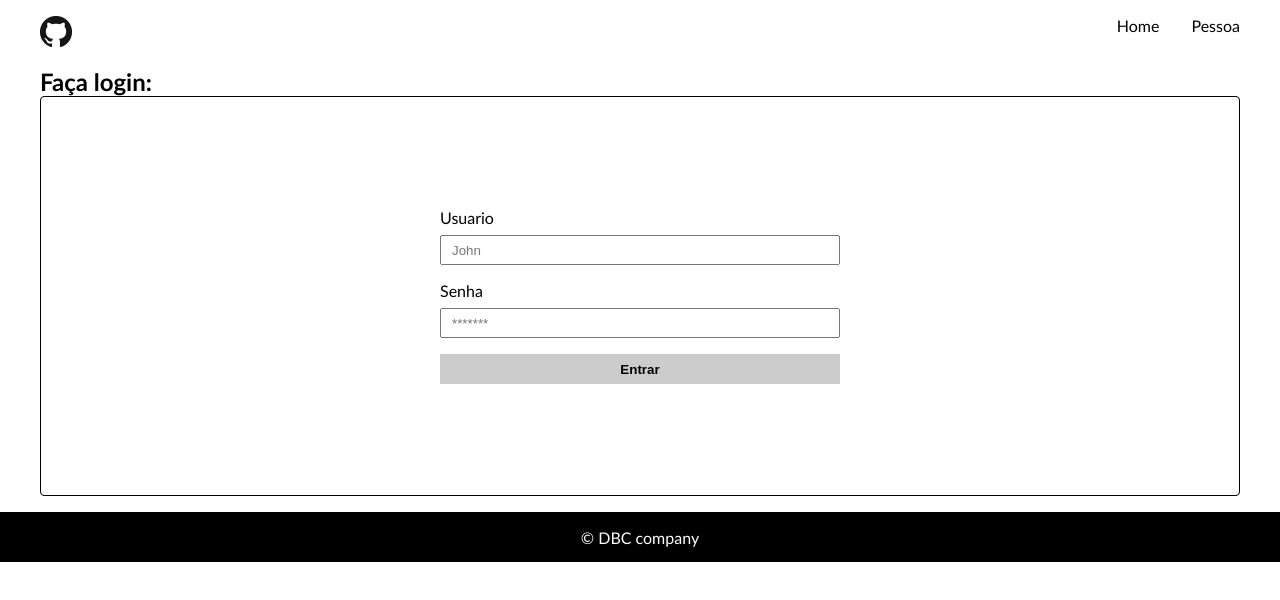
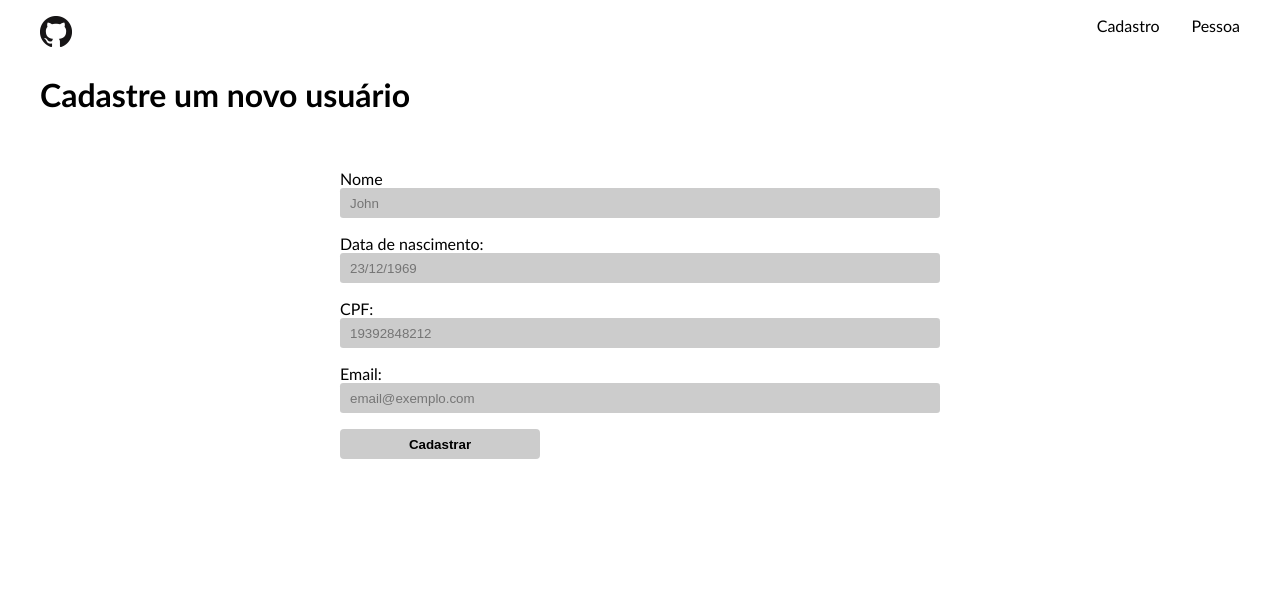
Before and after one commit to vtrajanodev/dbc_react_8_login_ts, a React (Create React App) app: page / in a window 1280 px wide. Shown: the top 600 px of the page. Built offline with nearby package versions, Linux system fonts and the light colour scheme.

Commit message:
Crate finalized

```diff
--- a/src/App.tsx
+++ b/src/App.tsx
@@ -2,8 +2,10 @@ import { BrowserRouter, Routes, Route } from "react-router-dom";
 import { Footer } from "./components/Footer";
 import { Header } from "./components/Header";
 import { AuthContextProvider } from "./context/AuthContext";
+import { Cadastro } from "./pages/Cadastro";
 import { Login } from "./pages/Login";
 import { Pessoa } from "./pages/Pessoa";
+
 
 function App() {
   return (
@@ -11,10 +13,11 @@ function App() {
       <AuthContextProvider>
         <Header />
         <Routes>
-          <Route path="/" element={<Login />} />
+          <Route path="/" element={<Cadastro />} />
+          <Route path="/login" element={<Login />} />
           <Route path="/pessoa" element={<Pessoa />} />
         </Routes>
-        <Footer />
+        {/* <Footer /> */}
       </AuthContextProvider>
     </BrowserRouter>
   );
--- a/src/components/Menu.tsx
+++ b/src/components/Menu.tsx
@@ -9,7 +9,7 @@ export const Menu = () => {
     <nav>
       <ul>
         <li>
-          <Link to="/"> Home</Link>
+          <Link to="/"> Cadastro</Link>
         </li>
         <li>
           <Link to="/pessoa">Pessoa</Link>
--- a/src/context/AuthContext.tsx
+++ b/src/context/AuthContext.tsx
@@ -53,8 +53,8 @@ export const AuthContextProvider = ({ children }: AuthContextProviderType) => {
   }
 
   const handleLogout = () => {
-
     localStorage.removeItem('token')
+    api.defaults.headers.common['Authorization'] = ''
     navigate('/')
     setUserAuthenticated(false)
   }
--- /dev/null
+++ b/src/models/CadastroDTO.ts
@@ -0,0 +1,6 @@
+export interface CadastroDTO {
+  nome: string;
+  dataNascimento: string;
+  cpf: string;
+  email: string;
+}
--- /dev/null
+++ b/src/pages/Cadastro.tsx
@@ -0,0 +1,66 @@
+import { CadastroDTO } from '../models/CadastroDTO'
+import { Formik, Form, Field, FormikHelpers, } from 'formik'
+import { useNavigate } from 'react-router'
+import styles from '../styles/cadastro.module.scss'
+import api from '../services/api'
+
+export const Cadastro = () => {
+
+  const navigate = useNavigate()
+
+  const handleRegister = async (user: CadastroDTO) => {
+    try {
+      const  response = await api.post('/pessoa', user)
+      alert(`Usuário ${response.data.nome} cadastrado com sucesso`)
+
+      navigate('/pessoa')
+    } catch (err) {
+      alert(err)
+    }
+
+  }
+
+  return (
+    <>
+      <div className={`container`}>
+        <h1>Cadastre um novo usuário</h1>
+
+        <Formik
+          initialValues={{
+            nome: '',
+            dataNascimento: '',
+            cpf: '',
+            email: ''
+          }}
+          onSubmit={(
+            values: CadastroDTO,
+            { setSubmitting }: FormikHelpers<CadastroDTO>
+          ) => {
+            handleRegister(values)
+            console.log(values)
+            setSubmitting(false);
+          }}
+        >
+          <Form className={styles.cadastroContainer}>
+            <div>
+              <label htmlFor="nome">Nome</label>
+              <Field id="nome" name="nome" placeholder="John" />
+
+              <label htmlFor="dataNascimento">Data de nascimento:</label>
+              <Field id="dataNascimento" name="dataNascimento" placeholder="23/12/1969" />
+
+              <label htmlFor="cpf">CPF: </label>
+              <Field id="cpf" name="cpf" placeholder="19392848212"/>
+
+              <label htmlFor="email">Email:</label>
+              <Field id="email" name="email" placeholder="email@exemplo.com" />
+
+              <button type="submit">Cadastrar</button>
+            </div>
+          </Form>
+        </Formik>
+
+      </div>
+    </>
+  )
+}
--- a/src/pages/Login.tsx
+++ b/src/pages/Login.tsx
@@ -3,28 +3,10 @@ import { useContext } from 'react';
 import { AuthContext } from '../context/AuthContext';
 import styles from '../styles/login.module.scss'
 import { LoginDTO } from '../models/LoginDTO';
-import api from '../services/api';
-import { useNavigate } from 'react-router';
 
 export const Login = () => {
 
-  const { setUserAuthenticated } = useContext(AuthContext)
-  const navigate = useNavigate()
-
-  const handleLogin = async (user: LoginDTO) => {
-    try {
-
-      const { data } = await api.post('/auth', user)
-      localStorage.setItem('token', data)
-      api.defaults.headers.common['Authorization'] = data
-
-      setUserAuthenticated(true)
-      navigate('/pessoa')
-
-    } catch (err) {
-      alert(err)
-    }
-  }
+  const { handleLogin } = useContext(AuthContext)
 
   return (
     <div className="container">
@@ -39,11 +21,9 @@ export const Login = () => {
             values: LoginDTO,
             { setSubmitting }: FormikHelpers<LoginDTO>
           ) => {
-
             console.log(values)
             handleLogin(values)
             setSubmitting(false);
-
           }}
         >
           <Form className={styles.loginFields}>
--- a/src/pages/Pessoa.tsx
+++ b/src/pages/Pessoa.tsx
@@ -14,16 +14,26 @@ export const Pessoa = () => {
     })()
   }, [])
 
+  const handleEditUser = (id: number) => {
+
+  }
+
   return (
     <div className={styles.pessoaContainer}>
       <h1>Dados dos usuários</h1>
       <div className={styles.pessoaLista}>
         {listaPessoa.map(pessoa => (
           <div className={styles.card} key={pessoa.idPessoa}>
-            <h3>{pessoa.nome}</h3>
-            <p>Nascimento: {pessoa.dataNascimento}</p>
-            <p>Email: {pessoa.email}</p>
-            <p>Doc: {pessoa.cpf}</p>
+            <div>
+              <h3>{pessoa.nome}</h3>
+              <p>Nascimento: {pessoa.dataNascimento}</p>
+              <p>Email: {pessoa.email}</p>
+              <p>Doc: {pessoa.cpf}</p>
+            </div>
+              <div className={styles.botoes}>
+                <button>Editar</button>
+                <button>Deletar</button>
+              </div>
           </div>
         ))}
       </div>
--- /dev/null
+++ b/src/styles/cadastro.module.scss
@@ -0,0 +1,34 @@
+.cadastroContainer {
+  height: 400px;
+  display: flex;
+  flex-direction: column;
+  justify-content: center;
+
+  input{
+    display: block;
+    width: 600px;
+    height: 30px;
+    margin-bottom: 1rem;
+    border-radius: .20rem;
+    border: none;
+    background-color: #ccc;
+    padding-left: 10px;
+  }
+  button {
+    width: 200px;
+    height: 30px;
+    cursor: pointer;
+    font-weight: 600;
+    border: none;
+    background-color: #ccc;
+    border-radius: .25rem;
+
+    &:hover {
+      filter: brightness(.9);
+    }
+  }
+
+  div {
+    margin: 0 auto;
+  }
+}
--- a/src/styles/footer.module.scss
+++ b/src/styles/footer.module.scss
@@ -6,4 +6,7 @@
   display: flex;
   justify-content: center;
   align-items: center;
+
+  position: absolute;
+  bottom: 0;
 }
--- a/src/styles/global.scss
+++ b/src/styles/global.scss
@@ -7,6 +7,7 @@
 body {
   font-family: 'Trebuchet MS', 'Lucida Sans Unicode', 'Lucida Grande', 'Lucida Sans', Arial, sans-serif;
   font-size: 16px;
+  min-height: 100%;
 }
 
 a {
@@ -20,5 +21,5 @@ li {
 
 .container {
   max-width: 1200px;
-  margin: 1rem auto;
+  margin: 1.5rem auto;
 }
--- a/src/styles/pessoa.module.scss
+++ b/src/styles/pessoa.module.scss
@@ -1,19 +1,24 @@
 .pessoaContainer {
-  max-width: 1400px;
+  max-width: 1200px;
   margin: 2rem auto;
 }
 
 .pessoaLista {
   display: flex;
   flex-flow: row wrap;
+  justify-content: flex-start;
+  margin: 1rem 0
 }
 
 .card {
-  width: 650px;
-  margin: 2rem 1.5rem;
+  width: 565px;
+  margin: 1rem 1rem;
   padding: 1rem;
   border: 1px solid black;
   border-radius: .3rem;
+  display: flex;
+  align-items: center;
+  justify-content: space-between;
 
   &:hover {
     outline: 1px solid rgb(0, 0, 0);
@@ -23,3 +28,25 @@
     margin-top: 1rem;
   }
 }
+
+.botoes {
+  display: flex;
+  flex-direction: column;
+
+  button {
+    width: 150px;
+    padding: .25rem;
+    background-color: #cecece;
+    border: none;
+    border-radius: .25rem;
+    cursor: pointer;
+
+    &:hover {
+      filter: brightness(0.9);
+    }
+
+    & + button {
+      margin-top: 1rem;
+    }
+  }
+}
```
